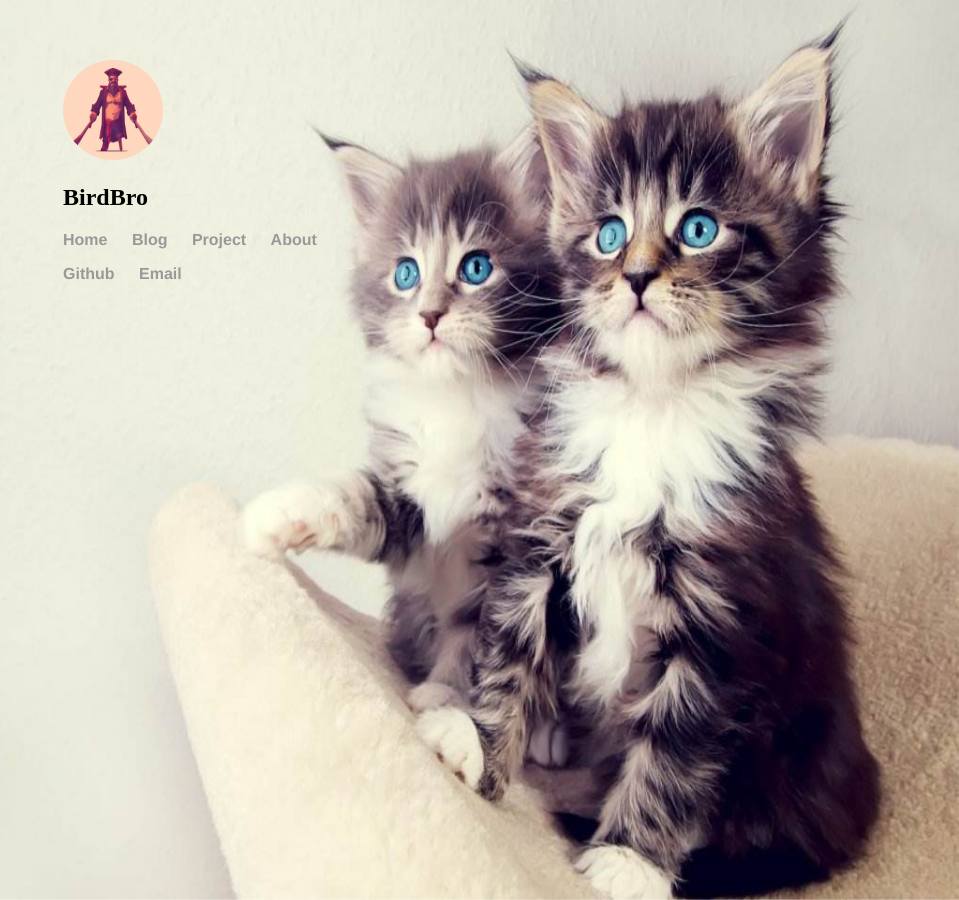
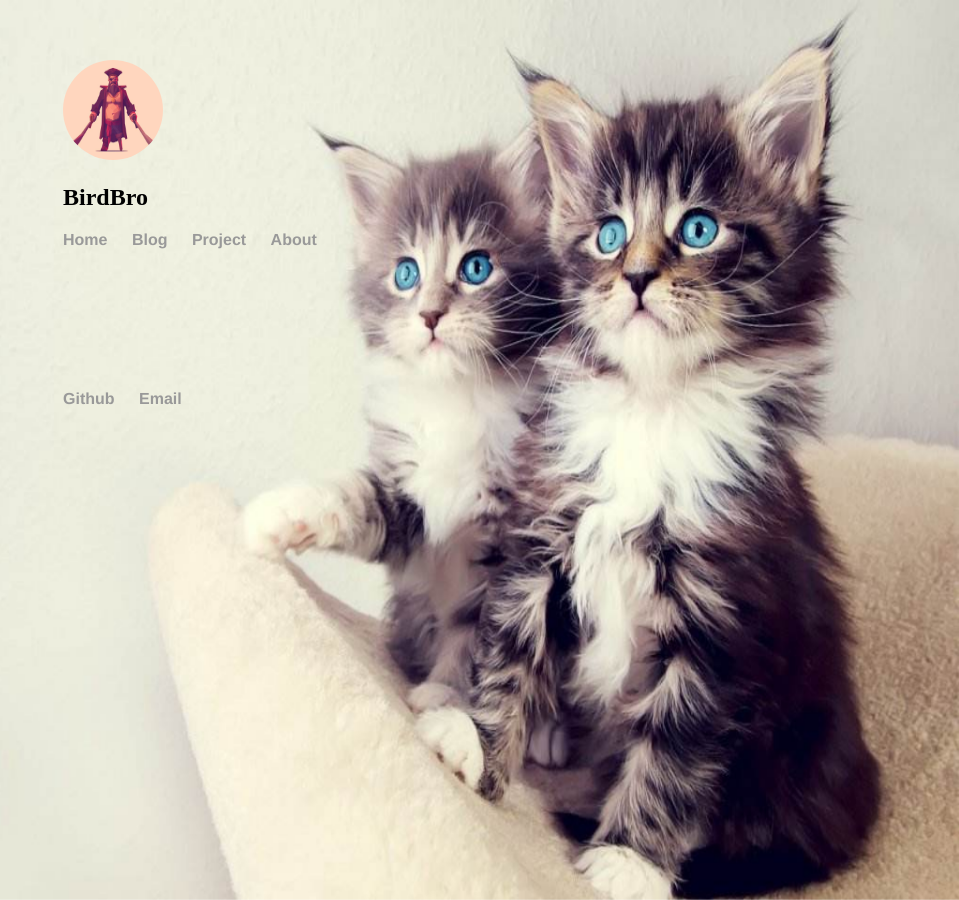
Before and after one commit to netassa/netassa.github.io, a Jekyll site: the page built from index.html, in a window 1280 px wide. Shown: the whole page, without its empty margins (321-1280 px from the left). Built offline with Jekyll 4.4.1, drawn with Linux system fonts in a browser that asks for light colours.

Commit message:
Update main.css

```diff
--- a/css/main.css
+++ b/css/main.css
@@ -44,3 +44,6 @@ nav ul, footer ul {
 h1 {
 	font-family: 'Helvetica', 'Arial', 'Sans-Serif';
 }
+footer ul{
+	margin: 20% auto 20px;
+}
```
